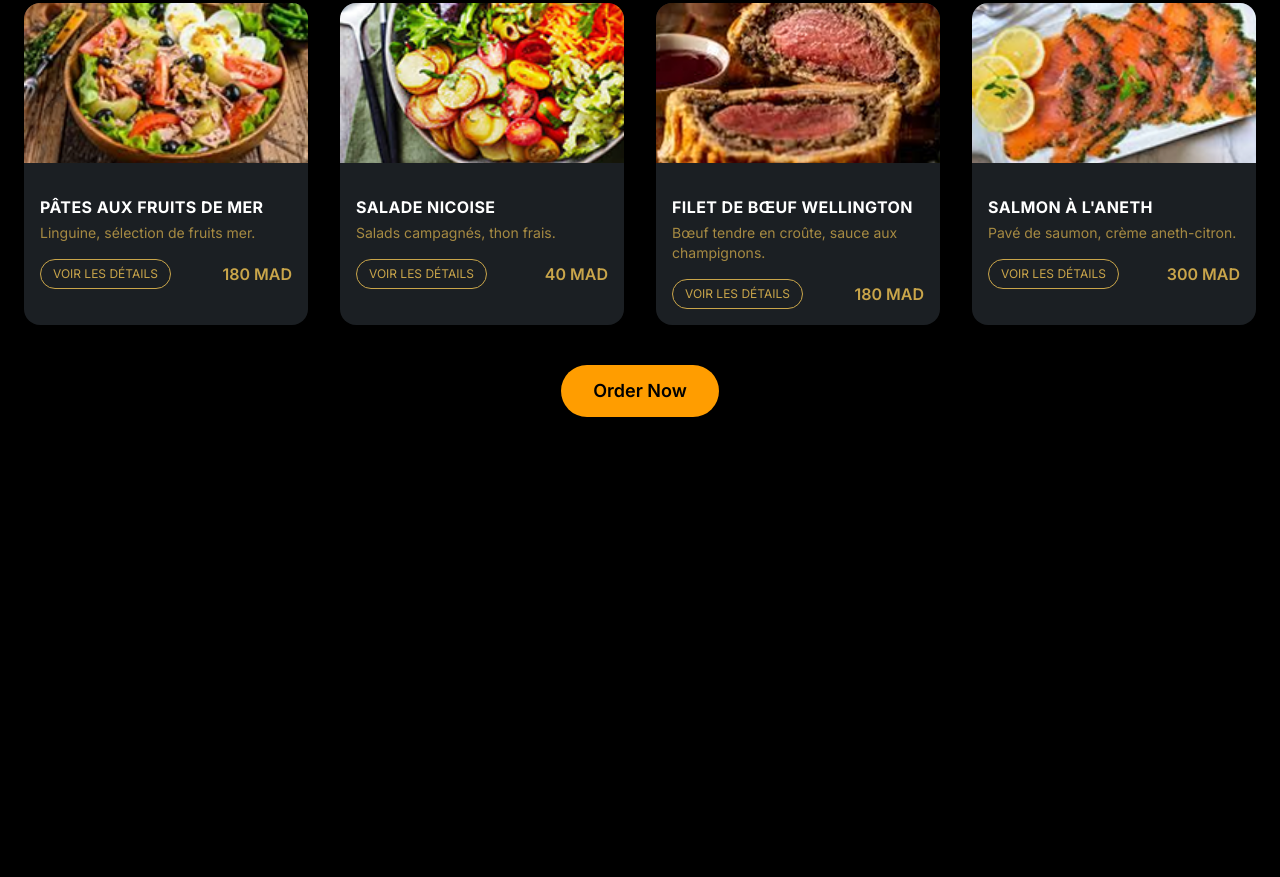
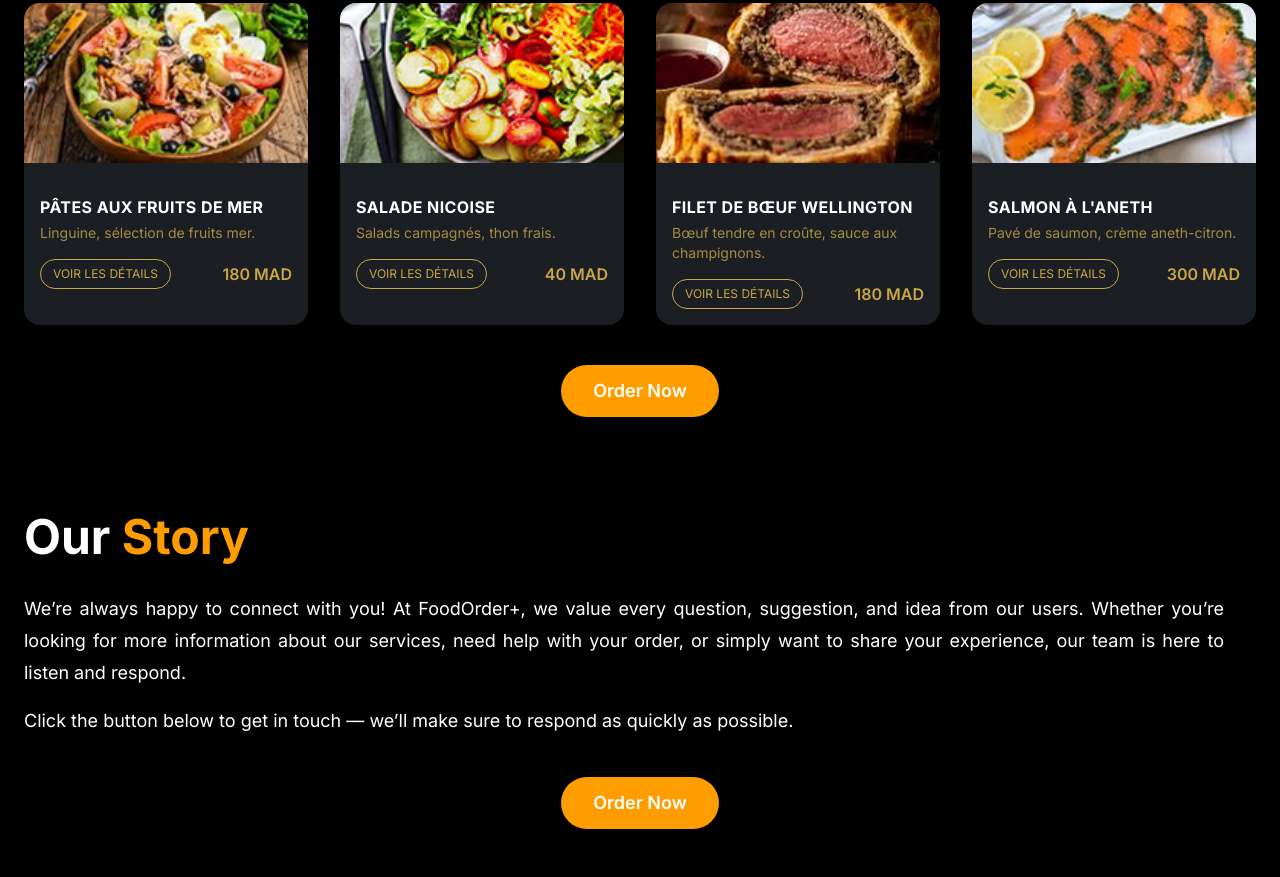
Before and after one commit to houssamBensiyed/FoodOrderPlus, a website: page index.html in a window 1280 px wide. Shown: the part 1427-2304 px from the top of the page. Before the commit the page ends 1892 px from the top, so only its background shows below. Drawn offline with nearby package versions, Linux system fonts and the light colour scheme.

Commit message:
Contact Us

```diff
--- a/index.html
+++ b/index.html
@@ -1,5 +1,6 @@
 <!DOCTYPE html>
 <html lang="en">
+
 <head>
     <meta charset="UTF-8">
     <meta name="viewport" content="width=device-width, initial-scale=1.0">
@@ -177,13 +178,44 @@
 
             <div class="mt-10 flex justify-center">
                 <a href="#"
-                    class="inline-block rounded-full bg-[#FF9D00] px-8 py-3 text-lg font-semibold text-black hover:opacity-90">
+                    class="inline-block rounded-full bg-[#FF9D00] px-8 py-3 text-lg font-semibold text-white hover:opacity-90">
                     Order Now
                 </a>
             </div>
         </div>
     </section>
 
+
+    <!-- Contact Us -->
+    <section>
+        <div class="mx-auto max-w-7xl px-6 py-12">
+            <h2 class="text-center md:text-left text-4xl lg:text-5xl font-bold">
+                Our<span class="text-[#FF9D00]"> Story</span>
+            </h2>
+
+            <div class="mt-8">
+                <div class="md:pr-8 min-w-0">
+                    <p class="text-justify leading-relaxed lg:text-lg lg:leading-8">
+                        We’re always happy to connect with you! At FoodOrder+, we value every question, suggestion, and
+                        idea from
+                        our users. Whether you’re looking for more information about our services, need help with your
+                        order, or
+                        simply want to share your experience, our team is here to listen and respond.
+                    </p>
+                    <p class="mt-4 text-justify leading-relaxed lg:text-lg lg:leading-8">
+                        Click the button below to get in touch — we’ll make sure to respond as quickly as possible.
+                    </p>
+                </div>
+            </div>
+
+            <div class="mt-10 flex justify-center">
+                <a href="#"
+                    class="inline-block rounded-full bg-[#FF9D00] px-8 py-3 text-lg font-semibold text-white hover:opacity-90">
+                    Order Now
+                </a>
+            </div>
+        </div>
+    </section>
 
 
 
```
